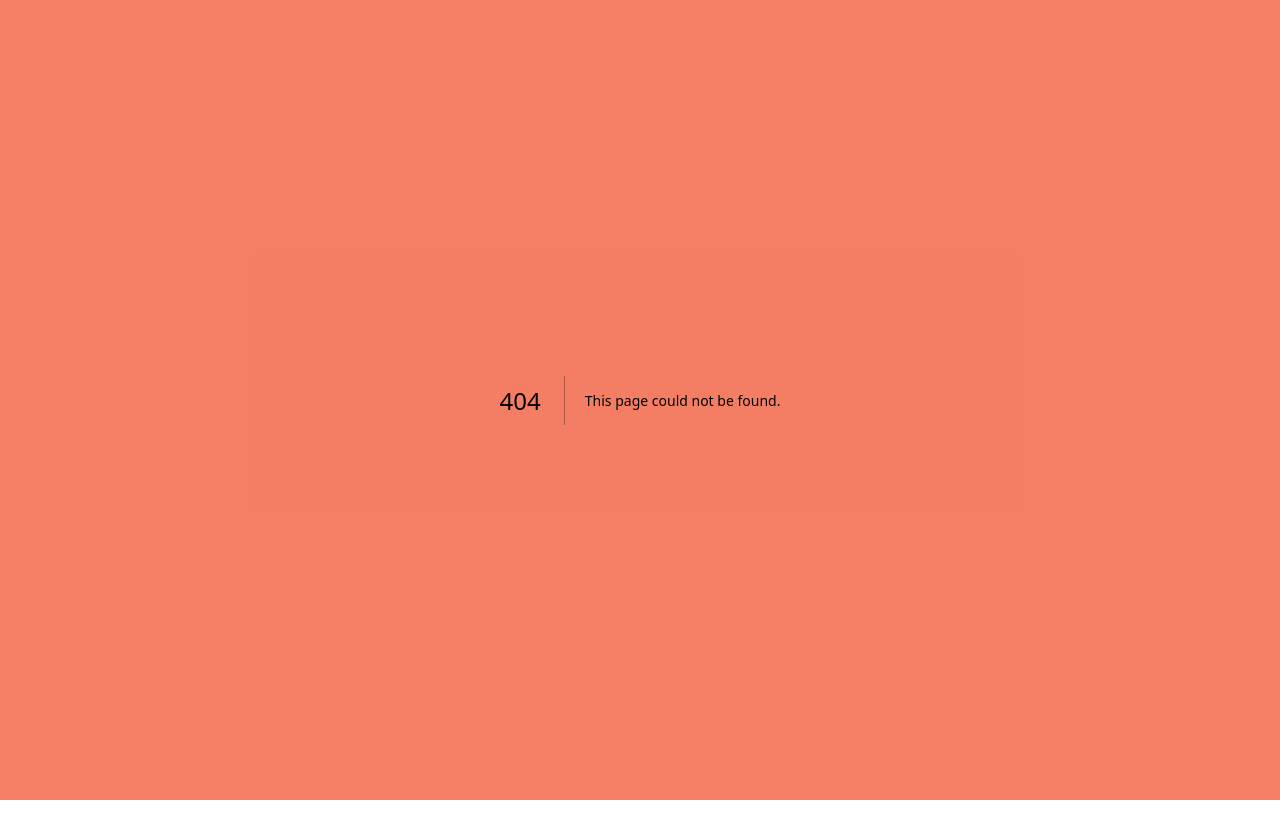
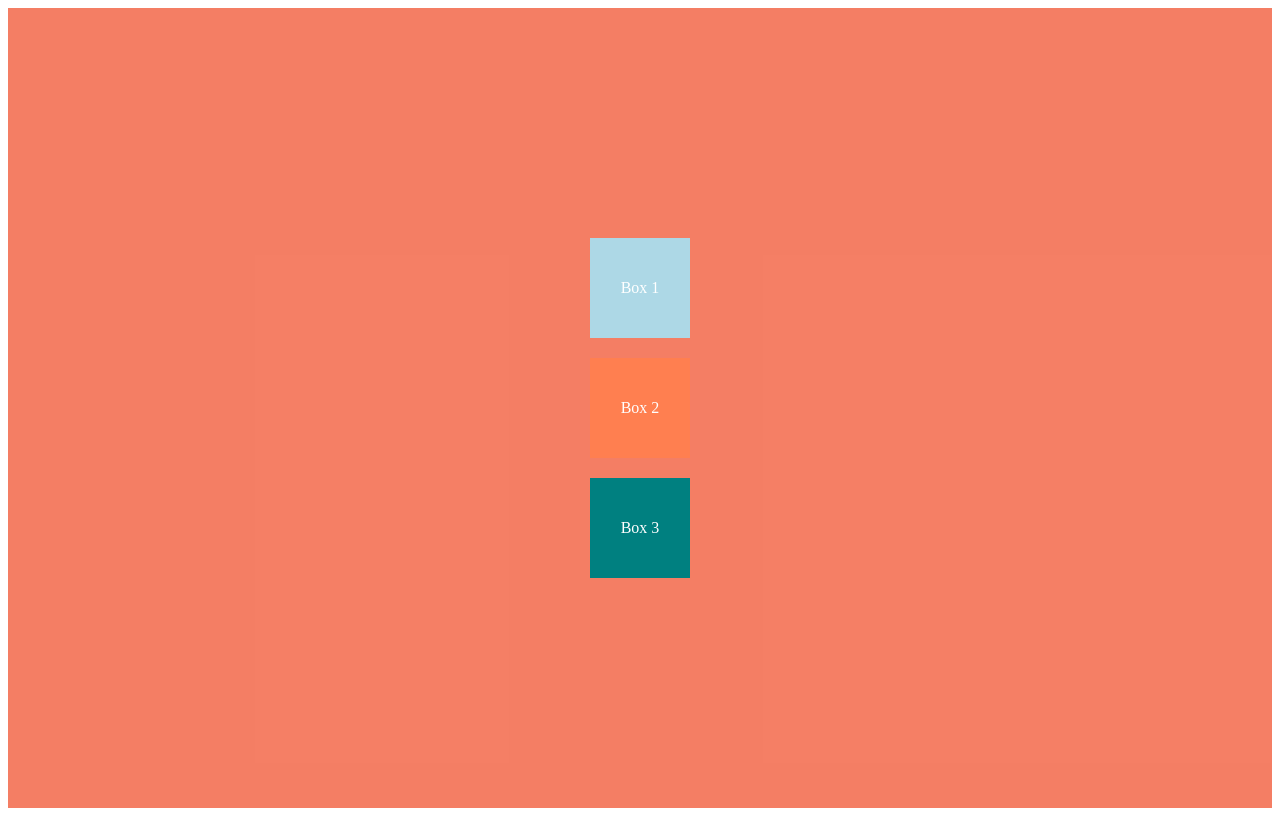
Before and after one commit to murphybread/next-quest, a Next.js app: page /styled-test in a window 1280 px wide. Before the commit this address had no page. Built offline with nearby package versions, Linux system fonts and the light colour scheme.

Commit message:
feat: style-componetns and framer-motion library test

```diff
--- a/package.json
+++ b/package.json
@@ -11,9 +11,11 @@
   "dependencies": {
     "cypress": "^13.15.2",
     "eslint-config-airbnb": "^19.0.4",
+    "framer-motion": "^11.11.17",
     "next": "15.0.3",
     "react": "19.0.0-rc-66855b96-20241106",
-    "react-dom": "19.0.0-rc-66855b96-20241106"
+    "react-dom": "19.0.0-rc-66855b96-20241106",
+    "styled-components": "^6.1.13"
   },
   "devDependencies": {
     "@types/node": "^20",
--- /dev/null
+++ b/src/app/styled-test/page.tsx
@@ -0,0 +1,37 @@
+"use client";
+
+import React from "react";
+import styled from "styled-components";
+
+// Styled-components 정의
+const TestContainer = styled.div`
+  display: flex;
+  flex-direction: column;
+  align-items: center;
+  justify-content: center;
+  padding: 20px;
+`;
+
+const TestBox = styled.div`
+  width: 100px;
+  height: 100px;
+  margin: 10px;
+  background-color: ${(props) => (props.color ? props.color : "lightblue")};
+  display: flex;
+  justify-content: center;
+  align-items: center;
+  font-size: 16px;
+  color: #fff;
+`;
+
+const StyledTestPage: React.FC = () => {
+  return (
+    <TestContainer>
+      <TestBox color="lightblue">Box 1</TestBox>
+      <TestBox color="coral">Box 2</TestBox>
+      <TestBox color="teal">Box 3</TestBox>
+    </TestContainer>
+  );
+};
+
+export default StyledTestPage;
```
Also changed, not shown: src/app/framer-motion/page.tsx (added, +19 -0 lines), 1 other file (tests, documents, lock files or other folders).
